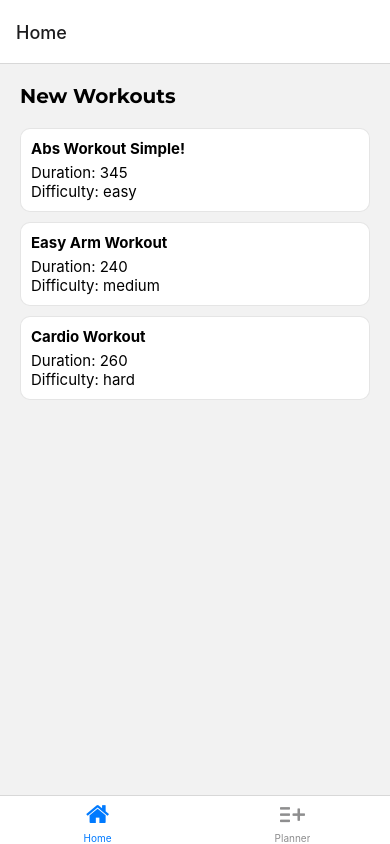
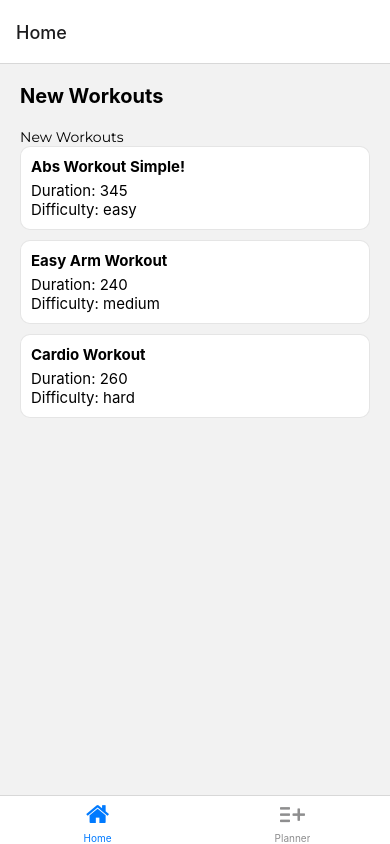
Before and after one commit to Jerga99/workout-app, a React Native app: screen /Home in a window 390 px wide. Built offline with nearby package versions, Linux system fonts and the light colour scheme.

Commit message:
Montserrat Text component

```diff
--- /dev/null
+++ b/components/styled/MonteserratText.tsx
@@ -0,0 +1,11 @@
+
+import { Text } from "react-native";
+
+export function MontserratText({children}: {children: any}) {
+
+  return (
+    <Text style={{fontFamily: "montserrat"}}>
+      {children}
+    </Text>
+  )
+}
--- a/screens/HomeScreen.tsx
+++ b/screens/HomeScreen.tsx
@@ -1,5 +1,6 @@
 
 import { View, Text, StyleSheet, FlatList } from "react-native";
+import { MontserratText } from "../components/styled/MonteserratText";
 import { NativeStackHeaderProps } from "@react-navigation/native-stack";
 import data from "../data.json";
 import { Workout } from "../types/data";
@@ -10,6 +11,9 @@ export default function HomeScreen({navigation}: NativeStackHeaderProps) {
   return (
     <View style={styles.container}>
       <Text style={styles.header}>New Workouts</Text>
+      <MontserratText>
+        New Workouts
+      </MontserratText>
       <FlatList
         data={data as Workout[]}
         renderItem={WorkoutItem}
@@ -27,7 +31,6 @@ const styles = StyleSheet.create({
   header: {
     fontSize: 20,
     marginBottom: 20,
-    fontWeight: "bold",
-    fontFamily: "montserrat-bold"
+    fontWeight: "bold"
   }
 })
```
